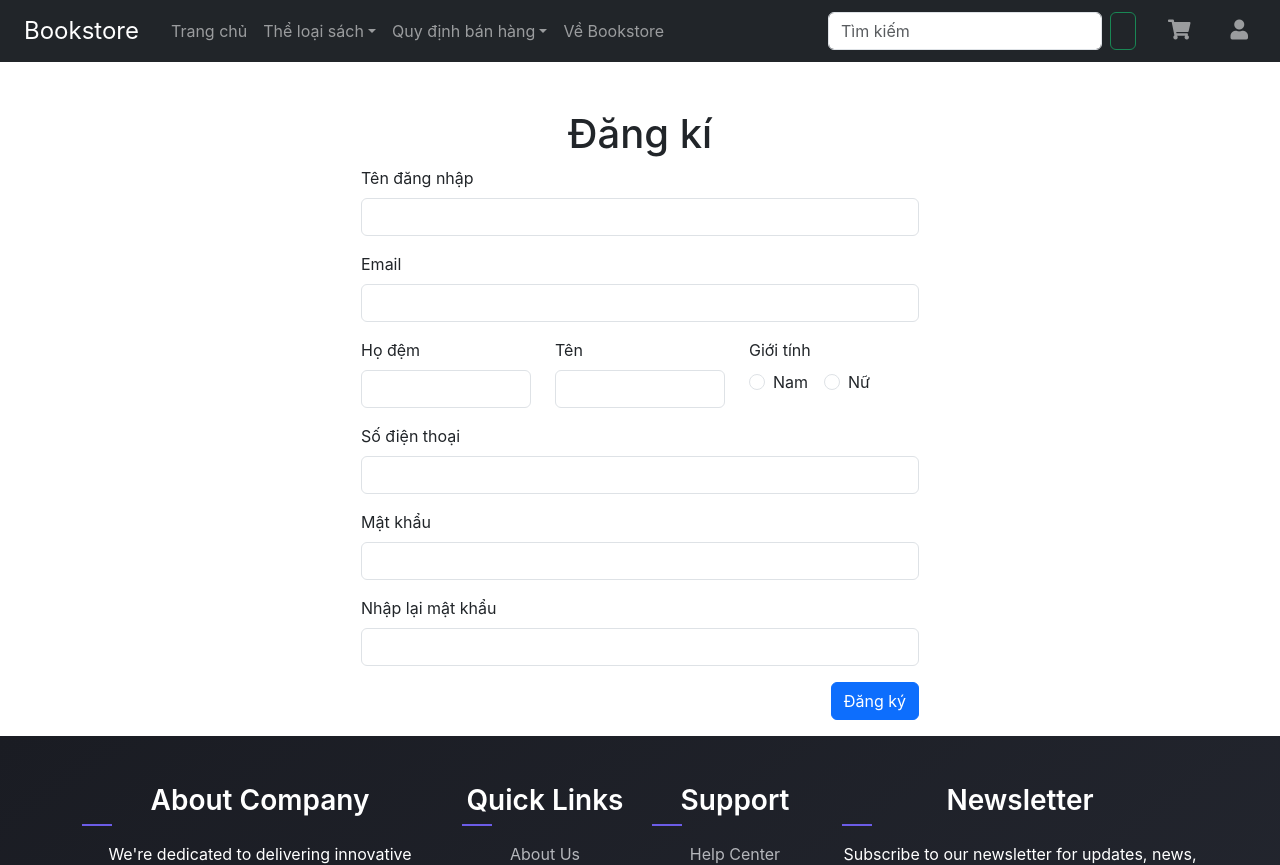
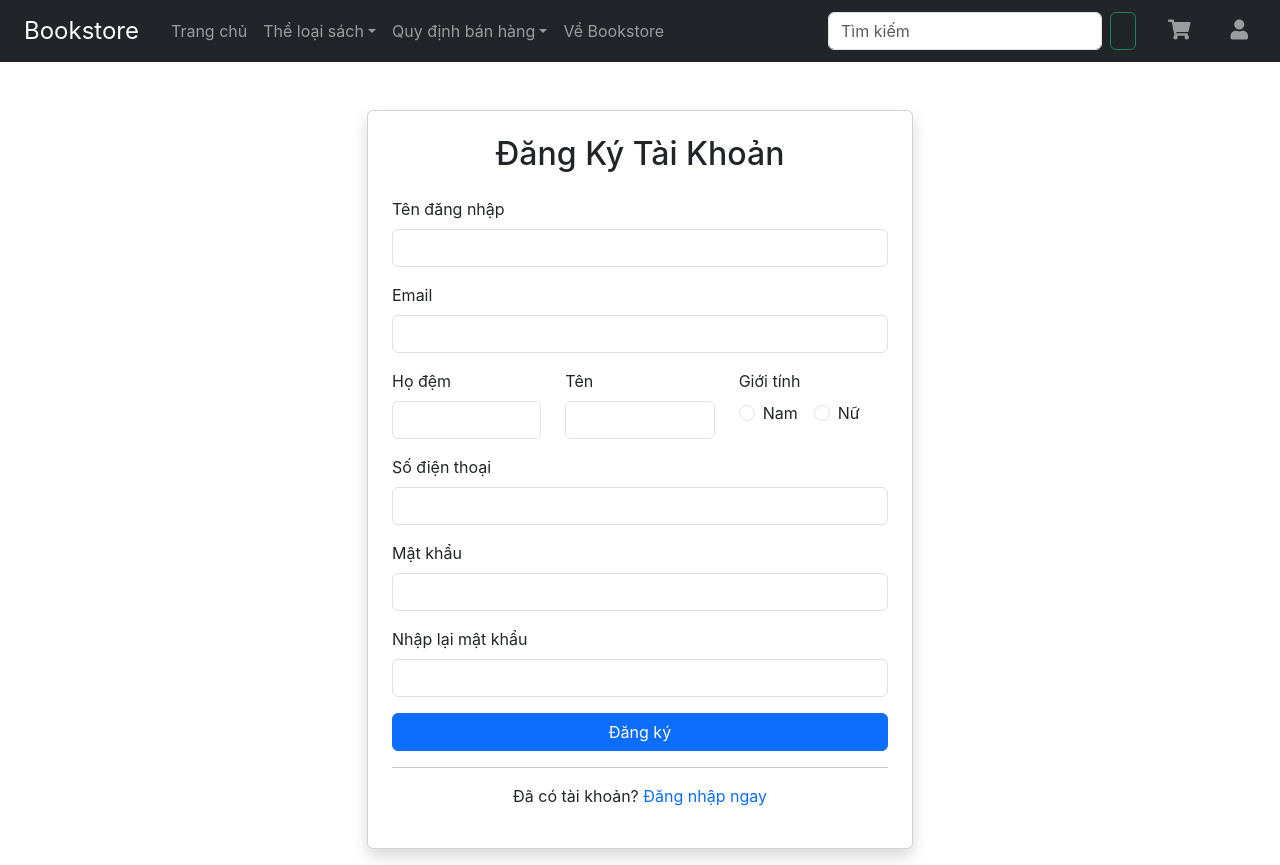
Before and after one commit to Buituananh3101/TA-webbansach_frontend, a React (Create React App) app: page /dang-ky in a window 1280 px wide. Shown: the top 865 px of the page. Built offline with nearby package versions, Linux system fonts and the light colour scheme.

Commit message:
Chốt lần 1

```diff
--- a/src/layouts/header-footer/navbar.tsx
+++ b/src/layouts/header-footer/navbar.tsx
@@ -79,9 +79,9 @@ function Navbar({tuKhoaTimKiem, setTuKhoaTimKiem}: NavbarProps) {
                             </a>
                         </li>
                         <li className="nav-item">
-                            <a className="nav-link" href="#">
+                            <NavLink className="nav-link" to="/dang-nhap">
                                 <i className="fas fa-user fs-5"></i>
-                            </a>
+                            </NavLink>
                         </li>
                     </ul>
 
--- a/src/layouts/user/DangKyNguoiDung.tsx
+++ b/src/layouts/user/DangKyNguoiDung.tsx
@@ -13,6 +13,7 @@ function DangKyNguoiDung() {
     const [matKhau, setMatKhau] = useState('');
     const [matKhauLapLai, setMatKhauLapLai] = useState('');
     const [gioiTinh, setGioiTinh] = useState('');
+    const [avatar, setAvatar] = useState<File | null>(null);
 
 
 
@@ -26,11 +27,23 @@ function DangKyNguoiDung() {
     const [errorSoDienThoai, setErrorSoDienThoai] = useState('');
     const [thongBao, setThongBao] = useState('');
 
+    //------------------------------------------------------------------------------------------------------------------------------------
+    // Convert file to Base64
+
+    // const getBase64 = (file: File): Promise<string | null> => {
+    //     return new Promise((resolve, reject) => {
+    //         const reader = new FileReader();
+    //         reader.readAsDataURL(file);
+    //         reader.onload = () => resolve(reader.result ? (reader.result as string).split(',')[1] : null);
+    //         reader.onerror = (error) => reject(error);
+    //     });
+    // };
+
 
     //------------------------------------------------------------------------------------------------------------------------------------
     // Handle
 
-   const handleSubmit = async (e: React.FormEvent<HTMLFormElement>) => {
+    const handleSubmit = async (e: React.FormEvent<HTMLFormElement>) => {
 
         // Xóa
         setErrorTenDangNhap('');
@@ -50,7 +63,12 @@ function DangKyNguoiDung() {
         const isSoDienThoaiValid = checkLoiSoDienThoai(soDienThoai);
 
         // Kiểm tra tất cả các điều kiện
-        if (isTenDangNhapValid && isEmailValid && isMatKhauValid && isMatKhauLapLaiValid && isSoDienThoaiValid){
+        if (isTenDangNhapValid && isEmailValid && isMatKhauValid && isMatKhauLapLaiValid && isSoDienThoaiValid) {
+
+            // const base64Avatar = avatar ? await getBase64(avatar) : null;
+            // console.log(base64Avatar);
+
+
             try {
                 const url = 'http://localhost:8080/tai-khoan/dang-ky';
                 const response = await fetch(url, {
@@ -68,12 +86,13 @@ function DangKyNguoiDung() {
                         gioiTinh: gioiTinh,
                         daKichHoat: 0,
                         maKichHoat: ""
+                        // avatar: base64Avatar
                     }),
                 });
 
-                if(response.ok){
+                if (response.ok) {
                     setThongBao(":) Đăng ký thành công, xem email để kích hoạt tài khoản")
-                }else{
+                } else {
                     setThongBao(":( Anh kiểm tra lại thông tin đăng ký giúp emm")
                 }
 
@@ -204,14 +223,26 @@ function DangKyNguoiDung() {
         return checkLoiMatKhauLapLai(e.target.value);
     }
 
+    // const handleAvatarChange = (e: React.ChangeEvent<HTMLInputElement>) => {
+    //     if (e.target.files) {
+    //         const file = e.target.files[0];
+    //         setAvatar(file);
+    //     }
+    // };
+
+
+
     //------------------------------------------------------------------------------------------------------------------------------------
     // Form
 
     return (
-        <div className="container">
-            <h1 className="mt-5 text-center">Đăng kí</h1>
-            <div className="mb-3 col-md-6 col-12 mx-auto" >
-                <form onSubmit={handleSubmit} className="form">
+        <div className="container mb-5">
+            <div className="row justify-content-center">
+                <div className="col-md-8 col-lg-6 mt-5">
+                    <div className="card shadow">
+                        <div className="card-body p-4">
+                            <h2 className="text-center mb-4">Đăng Ký Tài Khoản</h2>
+                            <form onSubmit={handleSubmit}>
                     {/* Tên đăng nhập */}
                     <div className="mb-3 text-start">
                         <label htmlFor="tenDangNhap" className="form-label">Tên đăng nhập</label>
@@ -266,15 +297,30 @@ function DangKyNguoiDung() {
                         <input type="password" className="form-control" id="matKhauLapLai" value={matKhauLapLai} onChange={handleMatKhauLapLaiChange} />
                         <div className="mt-1" style={{ color: 'red' }}>{errorMatKhauLapLai}</div>
                     </div>
+                    {/* Ảnh đại diện */}
+                    {/* <div className="mb-3 text-start">
+                        <label htmlFor="avatar" className="form-label">Ảnh đại diện</label>
+                        <input type="file" className="form-control" id="avatar" accept="image/*" onChange={handleAvatarChange} />
+                    </div>
+                     */}
 
-                    <div className="text-end">
-                        <button type="submit" className="btn btn-primary">Đăng ký</button>
-                        <div className="mt-1" style={{ color: 'green' }}>{thongBao}</div>
+                                {thongBao && (
+                                    <div className={`alert ${thongBao.includes(':)') ? 'alert-success' : 'alert-danger'}`}>
+                                        {thongBao}
+                                    </div>
+                                )}
+                                <div className="d-grid gap-2">
+                                    <button type="submit" className="btn btn-primary">Đăng ký</button>
+                                </div>
+                                <hr />
+                                <div className="text-center">
+                                    <p>Đã có tài khoản? <a href="/dang-nhap" className="text-decoration-none">Đăng nhập ngay</a></p>
+                                </div>
+                            </form>
+                        </div>
                     </div>
-
-                </form>
+                </div>
             </div>
-
         </div>
     )
 }
--- a/src/layouts/user/DangNhap.tsx
+++ b/src/layouts/user/DangNhap.tsx
@@ -41,7 +41,7 @@ const DangNhap = () => {
     };
 
     return (
-        <div className="container">
+        <div className="container mb-5">
             <div className="row justify-content-center">
                 <div className="col-md-6 col-lg-4 mt-5">
                     <div className="card shadow">
```
